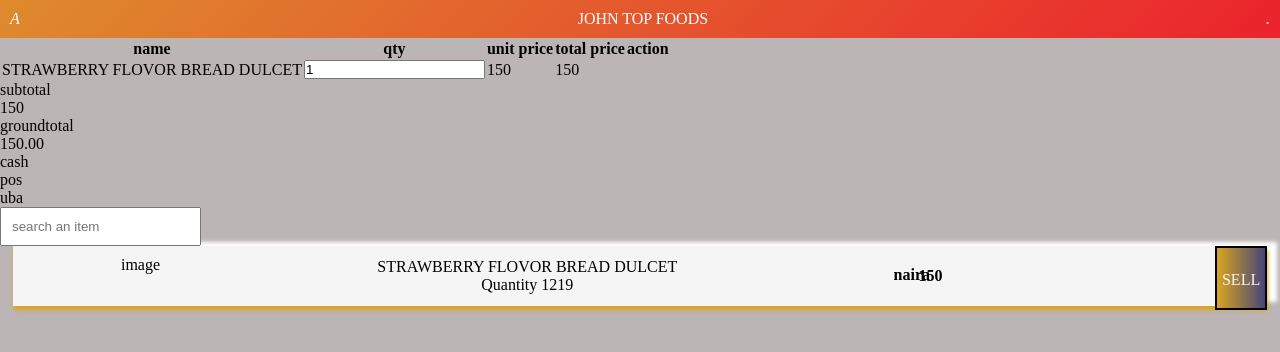
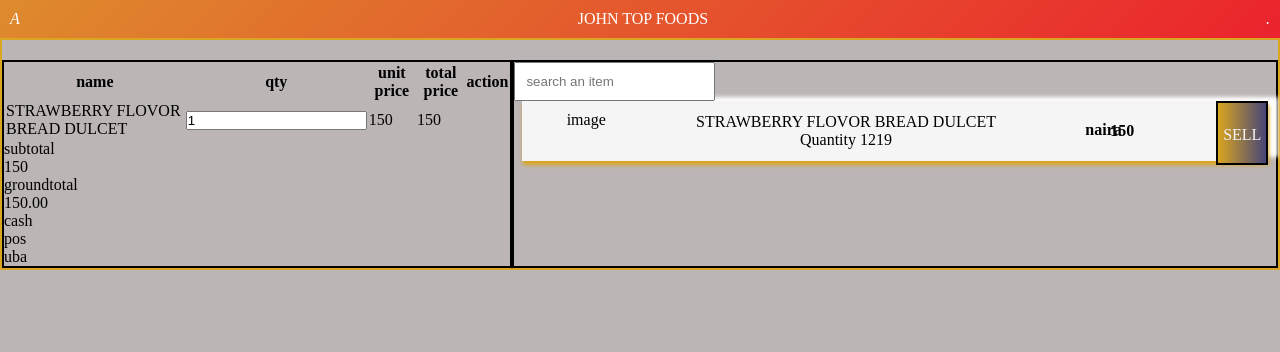
Before and after one commit to Davprincecode/johntopfoods, a React (Vite) app: page /pos in a window 1280 px wide. Shown: the top 352 px of the page. Built offline with nearby package versions, Linux system fonts and the light colour scheme.

Commit message:
containers adjustment

```diff
--- a/src/App.css
+++ b/src/App.css
@@ -285,6 +285,24 @@ text-transform: uppercase;
 .dottedIcon{
 
 }
+/* --pos main con--- */
+.posmainwrapper{
+    display: flex;
+    padding-top: 20px;
+
+    border: 2px solid goldenrod;
+}
+
+.posSelectItem{
+    border: 2px solid;
+    width: 40%;
+}
+.posMainContainer{
+    border: 2px solid;
+    width: 60%;
+}
+
+
 .searchflex{
   position: -webkit-sticky;
         position: sticky;
```
